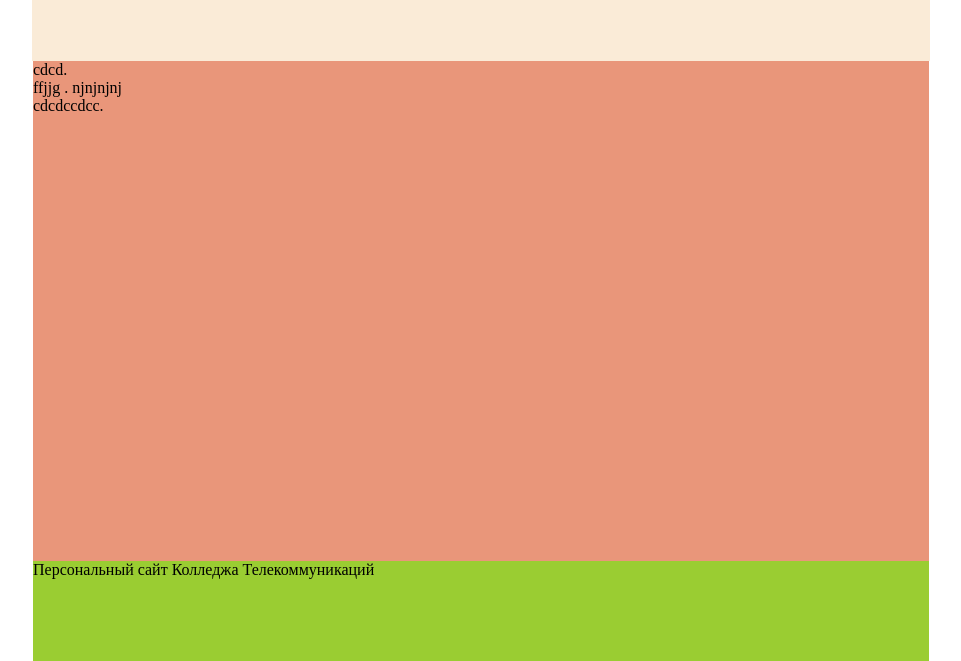
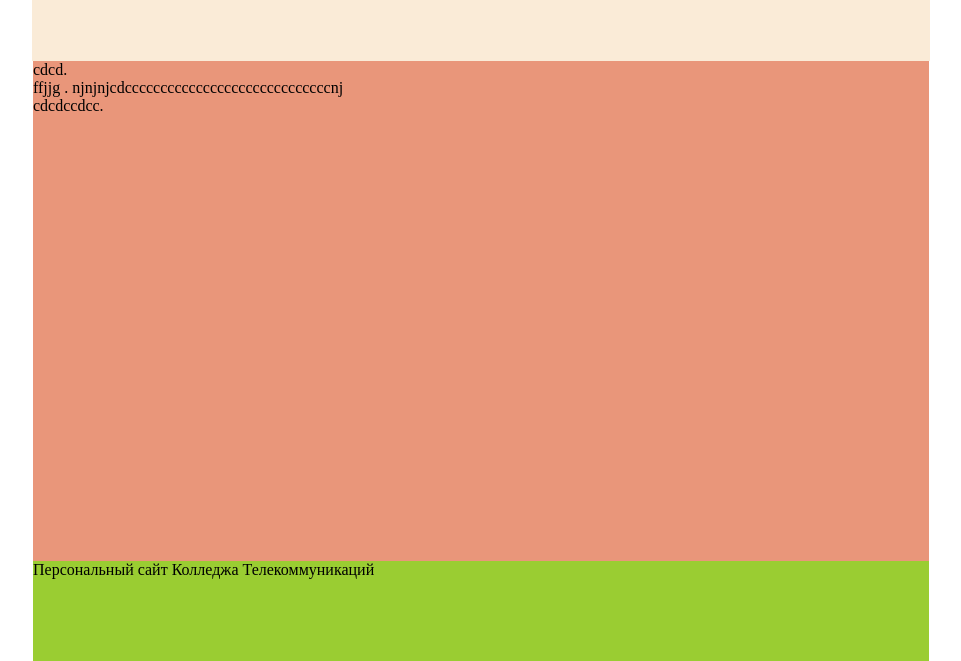
Before and after one commit to fedorovnk/master, a plain HTML site: page index.html in a window 1280 px wide. Shown: the part 259-920 px from the top of the page, without its empty margins (159-1120 px from the left). Drawn offline with Linux system fonts and the light colour scheme.

Commit message:
jgznm xnjn j

```diff
--- a/index.html
+++ b/index.html
@@ -19,7 +19,7 @@
   <main class="main">
     <article>
       cdcd. <br>ffjjg
-      . njnjnjnj<br>
+      . njnjnjcdcccccccccccccccccccccccccccccnj<br>
       cdcdccdcc. <br>
     </article>
   </main>
```
